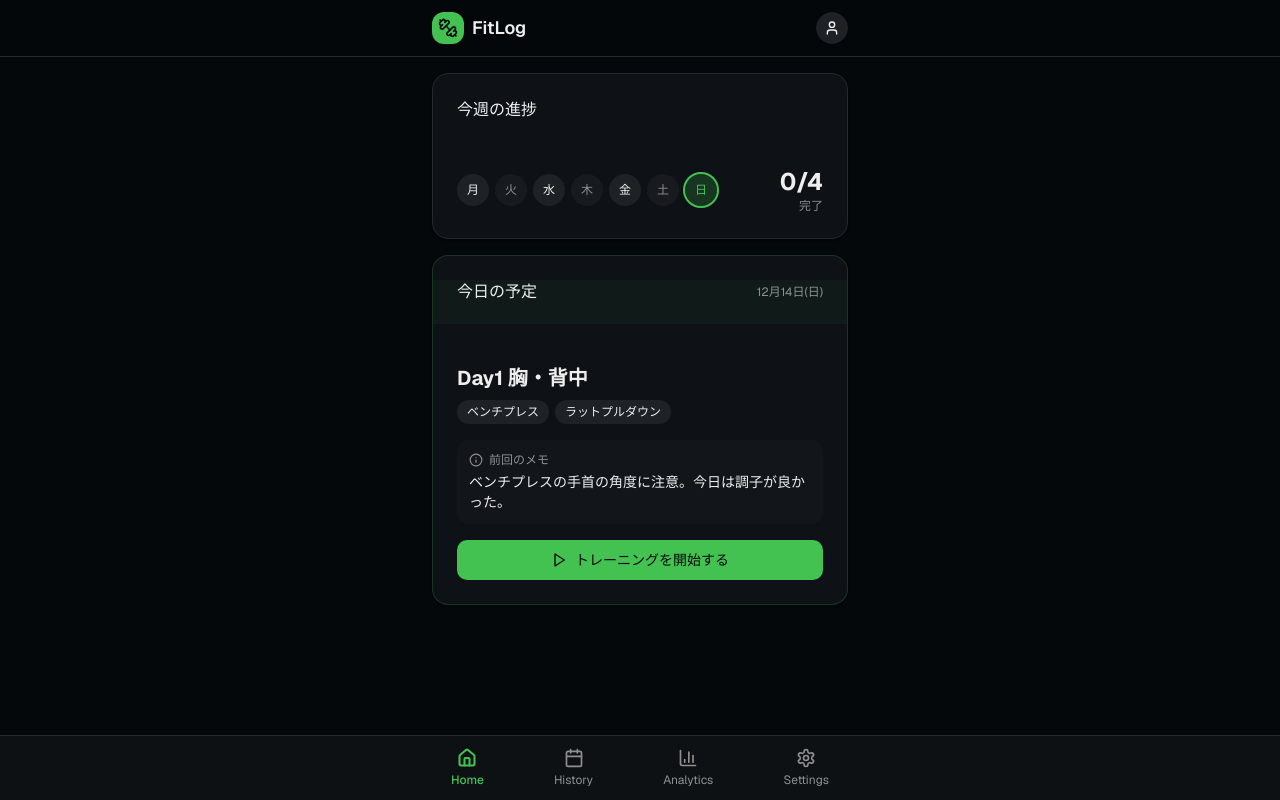
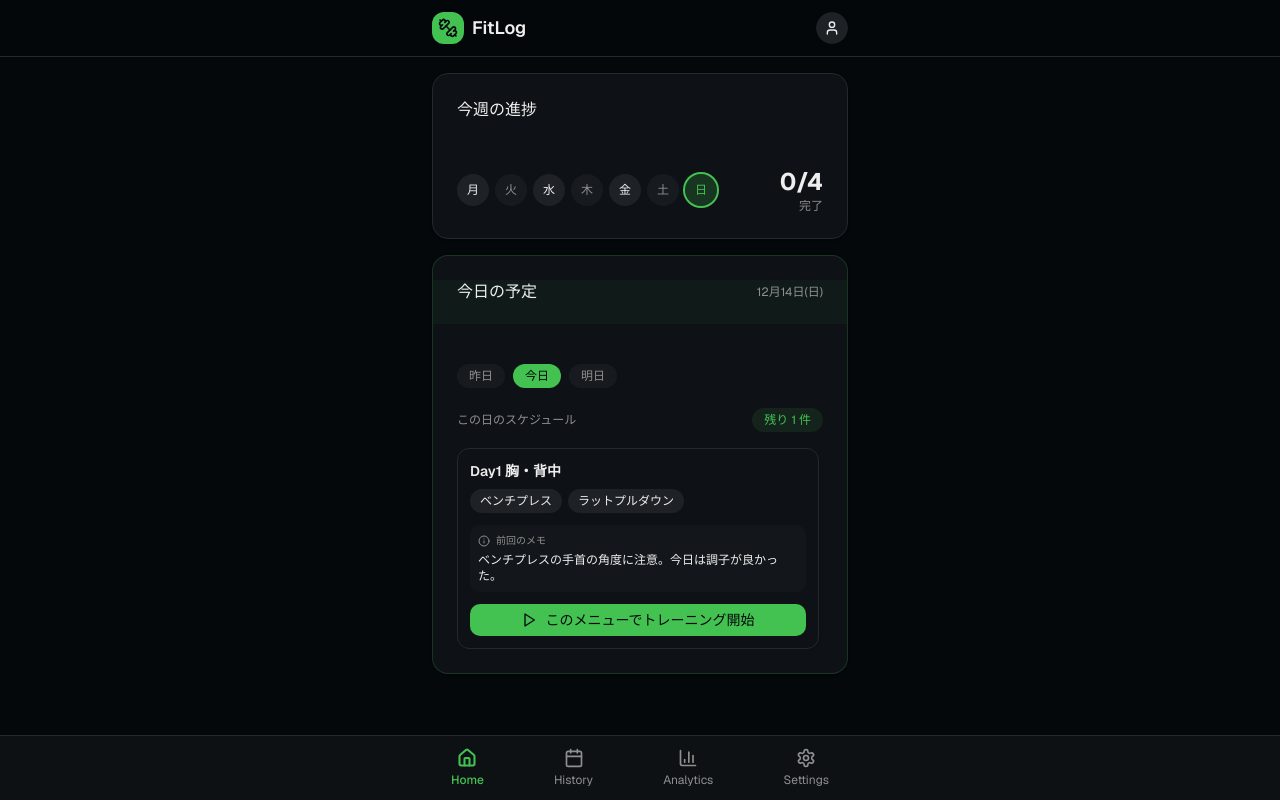
Before and after one commit to suzuya-kaoru/willfit, a Next.js app: page / in a window 1280 px wide. Built offline with nearby package versions, Linux system fonts and the light colour scheme.

Commit message:
予定を複数表示に変更

```diff
--- a/app/_components/dashboard-client.tsx
+++ b/app/_components/dashboard-client.tsx
@@ -2,16 +2,32 @@
 
 import { ChevronRight, Info, Play } from "lucide-react";
 import { useRouter } from "next/navigation";
+import * as React from "react";
 import { AppHeader } from "@/components/app-header";
 import { BottomNavigation } from "@/components/bottom-navigation";
 import { Button } from "@/components/ui/button";
 import { Card, CardContent, CardHeader, CardTitle } from "@/components/ui/card";
-import type { WorkoutMenuWithExercises, WorkoutSession } from "@/lib/types";
+import type { ExerciseWithBodyParts } from "@/lib/types";
+import { cn } from "@/lib/utils";
+
+type TodayScheduleViewModel = {
+  scheduleId: number;
+  menuId: number;
+  menuName: string;
+  exercises: ExerciseWithBodyParts[];
+  previousNote: string | null;
+};
+
+type DailySchedulesViewModel = {
+  dateKey: string;
+  label: string;
+  isToday: boolean;
+  schedules: TodayScheduleViewModel[];
+};
 
 interface DashboardClientProps {
   todayFormatted: string;
-  todayMenu: WorkoutMenuWithExercises | null;
-  previousSession: WorkoutSession | null;
+  dailySchedules: DailySchedulesViewModel[];
   weeklyCompleted: number;
   weeklyGoal: number;
   weekDayStatuses: Array<{
@@ -25,18 +41,63 @@ interface DashboardClientProps {
 
 export function DashboardClient({
   todayFormatted,
-  todayMenu,
-  previousSession,
+  dailySchedules,
   weeklyCompleted,
   weeklyGoal,
   weekDayStatuses,
 }: DashboardClientProps) {
   const router = useRouter();
 
-  const handleStartWorkout = () => {
-    if (todayMenu) {
-      router.push(`/workout/${todayMenu.id}`);
+  const defaultDateKey =
+    dailySchedules.find((d) => d.isToday)?.dateKey ??
+    dailySchedules[0]?.dateKey ??
+    "";
+
+  const [activeDateKey, setActiveDateKey] =
+    React.useState<string>(defaultDateKey);
+
+  const activeIndex = Math.max(
+    0,
+    dailySchedules.findIndex((d) => d.dateKey === activeDateKey),
+  );
+
+  const [touchStartX, setTouchStartX] = React.useState<number | null>(null);
+
+  const moveDay = (direction: "prev" | "next") => {
+    if (!dailySchedules.length) return;
+    const currentIndex = dailySchedules.findIndex(
+      (d) => d.dateKey === activeDateKey,
+    );
+    if (currentIndex === -1) return;
+
+    if (direction === "prev" && currentIndex > 0) {
+      setActiveDateKey(dailySchedules[currentIndex - 1]?.dateKey);
     }
+    if (direction === "next" && currentIndex < dailySchedules.length - 1) {
+      setActiveDateKey(dailySchedules[currentIndex + 1]?.dateKey);
+    }
+  };
+
+  const handleTouchStart: React.TouchEventHandler<HTMLDivElement> = (event) => {
+    const firstTouch = event.touches[0];
+    setTouchStartX(firstTouch.clientX);
+  };
+
+  const handleTouchEnd: React.TouchEventHandler<HTMLDivElement> = (event) => {
+    if (touchStartX === null) return;
+    const touchEndX = event.changedTouches[0]?.clientX ?? touchStartX;
+    const deltaX = touchEndX - touchStartX;
+
+    const threshold = 50; // スワイプ判定のしきい値(px)
+    if (deltaX > threshold) {
+      // 右にスワイプ → 前日へ
+      moveDay("prev");
+    } else if (deltaX < -threshold) {
+      // 左にスワイプ → 翌日へ
+      moveDay("next");
+    }
+
+    setTouchStartX(null);
   };
 
   return (
@@ -82,7 +143,7 @@ export function DashboardClient({
             </div>
           </CardContent>
         </Card>
-        {/* Today's Plan Card */}
+        {/* Today's / Previous / Next Plan Card */}
         <Card className="overflow-hidden border-primary/20">
           <CardHeader className="bg-primary/5 pb-3">
             <div className="flex items-center justify-between">
@@ -94,15 +155,66 @@ export function DashboardClient({
               </span>
             </div>
           </CardHeader>
-          <CardContent className="pt-4">
-            {todayMenu ? (
-              <div className="space-y-4">
+          <CardContent
+            className="space-y-4 pt-4"
+            onTouchStart={handleTouchStart}
+            onTouchEnd={handleTouchEnd}
+          >
+            {/* 日タブ（昨日・今日・明日） */}
+            <div className="-mx-2 overflow-x-auto pb-1">
+              <div className="flex gap-2 px-2">
+                {dailySchedules.map((day) => (
+                  <button
+                    key={day.dateKey}
+                    type="button"
+                    onClick={() => setActiveDateKey(day.dateKey)}
+                    className={cn(
+                      "whitespace-nowrap rounded-full px-3 py-1 text-xs font-medium transition-colors",
+                      day.dateKey === activeDateKey
+                        ? "bg-primary text-primary-foreground"
+                        : "bg-muted text-muted-foreground",
+                    )}
+                  >
+                    {day.label}
+                  </button>
+                ))}
+              </div>
+            </div>
+
+            {/* 日ごとの内容（カルーセル） */}
+            <div className="relative overflow-hidden">
+              <div
+                className="flex transition-transform duration-300 ease-out"
+                style={{
+                  transform: `translateX(-${activeIndex * 100}%)`,
+                }}
+              >
+                {dailySchedules.map((day) => (
+                  <div key={day.dateKey} className="w-full shrink-0 space-y-4">
+                    {day.schedules.length > 0 ? (
+                      <>
+                        <div className="flex items-center justify-between">
+                          <p className="text-xs text-muted-foreground">
+                            この日のスケジュール
+                          </p>
+                          <span className="rounded-full bg-primary/10 px-3 py-1 text-xs text-primary">
+                            残り {day.schedules.length} 件
+                          </span>
+                        </div>
+
+                        <div className="space-y-4 max-h-[320px] overflow-y-auto pr-1">
+                          {day.schedules.map((schedule) => (
+                            <div
+                              key={schedule.scheduleId}
+                              className="rounded-lg border border-border bg-card p-3 shadow-sm"
+                            >
+                              <div className="flex items-start justify-between gap-2">
                                 <div>
-                  <h3 className="text-xl font-bold text-foreground">
-                    {todayMenu.name}
+                                  <h3 className="text-sm font-semibold text-foreground">
+                                    {schedule.menuName}
                                   </h3>
                                   <div className="mt-2 flex flex-wrap gap-1.5">
-                    {todayMenu.exercises.map((ex) => (
+                                    {schedule.exercises.map((ex) => (
                                       <span
                                         key={ex.id}
                                         className="rounded-full bg-secondary px-2.5 py-1 text-xs text-secondary-foreground"
@@ -112,31 +224,40 @@ export function DashboardClient({
                                     ))}
                                   </div>
                                 </div>
+                              </div>
 
-                {previousSession?.note && (
-                  <div className="rounded-lg bg-muted/50 p-3">
-                    <div className="mb-1 flex items-center gap-1.5 text-xs text-muted-foreground">
-                      <Info className="h-3.5 w-3.5" />
+                              {schedule.previousNote && (
+                                <div className="mt-3 rounded-md bg-muted/60 p-2">
+                                  <div className="mb-1 flex items-center gap-1.5 text-[10px] text-muted-foreground">
+                                    <Info className="h-3 w-3" />
                                     前回のメモ
                                   </div>
-                    <p className="text-sm text-foreground">
-                      {previousSession.note}
+                                  <p className="text-xs text-foreground">
+                                    {schedule.previousNote}
                                   </p>
                                 </div>
                               )}
 
                               <Button
-                  onClick={handleStartWorkout}
-                  className="w-full gap-2"
-                  size="lg"
+                                onClick={() => {
+                                  router.push(`/workout/${schedule.menuId}`);
+                                }}
+                                className="mt-3 w-full gap-2"
+                                size="sm"
                               >
-                  <Play className="h-5 w-5" />
-                  トレーニングを開始する
+                                <Play className="h-4 w-4" />
+                                このメニューでトレーニング開始
                               </Button>
                             </div>
+                          ))}
+                        </div>
+                      </>
                     ) : (
                       <div className="py-6 text-center">
-                <p className="text-muted-foreground">今日は休息日です</p>
+                        <p className="text-sm text-muted-foreground">
+                          この日のメニューはすべて完了しました。
+                        </p>
+                        {day.isToday && (
                           <Button
                             variant="outline"
                             className="mt-4 bg-transparent"
@@ -145,8 +266,13 @@ export function DashboardClient({
                             メニューを選択して開始
                             <ChevronRight className="ml-1 h-4 w-4" />
                           </Button>
+                        )}
                       </div>
                     )}
+                  </div>
+                ))}
+              </div>
+            </div>
           </CardContent>
         </Card>
       </main>
--- a/app/page.tsx
+++ b/app/page.tsx
@@ -13,7 +13,7 @@ export default function DashboardPage() {
 
   // 現在の日付を取得（サーバー側で実行されるため、一貫性が保証される）
   const today = new Date();
-  const dayOfWeek = getDay(today);
+  const todayDateString = today.toISOString().split("T")[0];
 
   // 週の開始日と終了日を計算
   const weekStart = startOfWeek(today, { weekStartsOn: 1 }); // 月曜日開始
@@ -23,16 +23,56 @@ export default function DashboardPage() {
     end: weekEnd,
   });
 
-  // 今日のスケジュールを取得
-  const todaySchedule = mockWeekSchedule.find((s) => s.dayOfWeek === dayOfWeek);
-  const todayMenu = todaySchedule
-    ? (getMenuWithExercises(todaySchedule.menuId) ?? null)
-    : null;
+  // 前後1日（昨日・今日・明日）のスケジュールを構築
+  const dailySchedules = [-1, 0, 1].map((offset) => {
+    const date = new Date(today);
+    date.setDate(today.getDate() + offset);
+    const dateKey = date.toISOString().split("T")[0];
+    const dayOfWeek = getDay(date);
 
-  // 前回のセッションメモを取得
-  const previousSession = todayMenu
-    ? (mockSessions.find((s) => s.menuId === todayMenu.id) ?? null)
-    : null;
+    // その日のスケジュール（作成日時の昇順）
+    const daySchedulesRaw = mockWeekSchedule
+      .filter((s) => s.dayOfWeek === dayOfWeek)
+      .sort((a, b) => a.createdAt.getTime() - b.createdAt.getTime());
+
+    // その日すでに実施済みのメニューを判定
+    const daySessions = mockSessions.filter(
+      (s) => s.startedAt.toISOString().split("T")[0] === dateKey,
+    );
+    const completedMenuIds = new Set(daySessions.map((s) => s.menuId));
+
+    // 「まだ実施していない」スケジュールのみを残す
+    const remainingSchedules = daySchedulesRaw.filter(
+      (s) => !completedMenuIds.has(s.menuId),
+    );
+
+    const schedules = remainingSchedules
+      .map((schedule) => {
+        const menu = getMenuWithExercises(schedule.menuId);
+        if (!menu) return null;
+
+        const previousSession =
+          mockSessions.find((session) => session.menuId === menu.id) ?? null;
+
+        return {
+          scheduleId: schedule.id,
+          menuId: menu.id,
+          menuName: menu.name,
+          exercises: menu.exercises,
+          previousNote: previousSession?.note ?? null,
+        };
+      })
+      .filter((s): s is NonNullable<typeof s> => s !== null);
+
+    const label = offset === -1 ? "昨日" : offset === 0 ? "今日" : "明日";
+
+    return {
+      dateKey,
+      label,
+      isToday: dateKey === todayDateString,
+      schedules,
+    };
+  });
 
   // 今週のセッション数を計算
   const sessionsThisWeek = mockSessions.filter((s) => {
@@ -52,7 +92,7 @@ export default function DashboardPage() {
     const isCompleted = mockSessions.some(
       (s) => s.startedAt.toISOString().split("T")[0] === dayDateString,
     );
-    const isToday = dayDateString === today.toISOString().split("T")[0];
+    const isToday = dayDateString === todayDateString;
 
     return {
       dateString: dayDateString,
@@ -76,8 +116,7 @@ export default function DashboardPage() {
   return (
     <DashboardClient
       todayFormatted={todayFormatted}
-      todayMenu={todayMenu}
-      previousSession={previousSession}
+      dailySchedules={dailySchedules}
       weeklyCompleted={weeklyCompleted}
       weeklyGoal={weeklyGoal}
       weekDayStatuses={weekDayStatuses}
```
Lines whose indentation alone changed are shown as unchanged.
